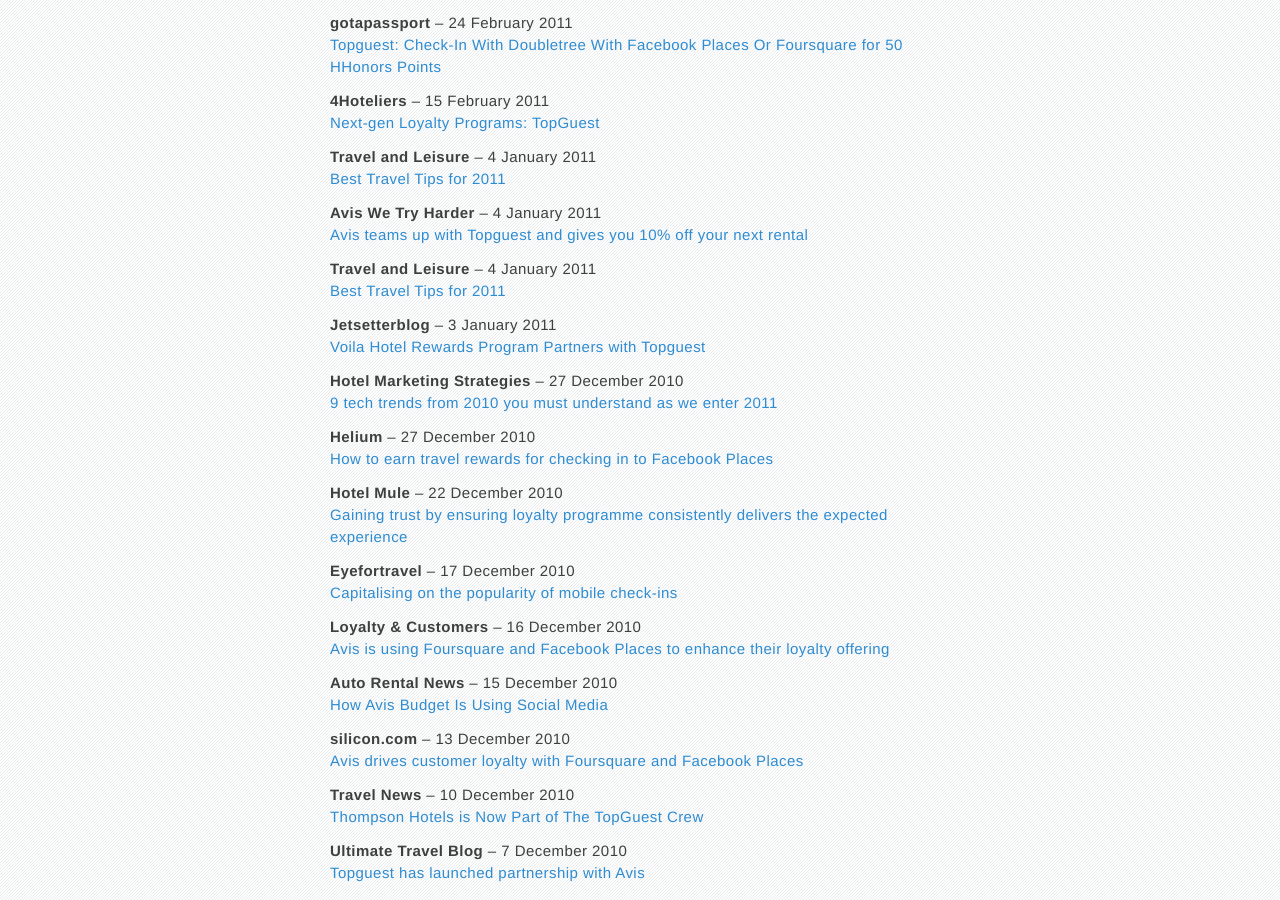
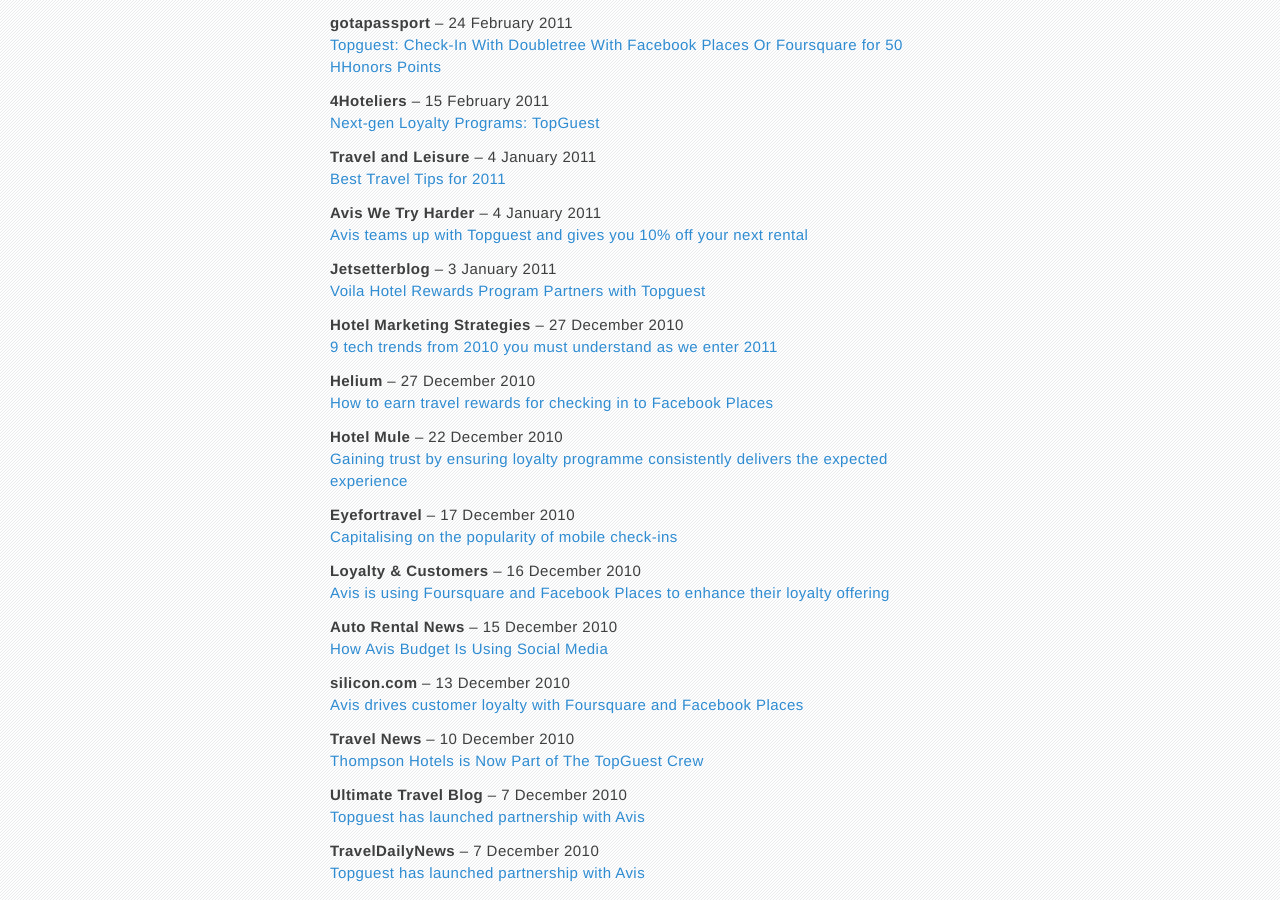
Before and after one commit to deasine/topguest.github.com, a Jekyll site: the page built from press.html, in a window 1280 px wide and 900 px high, scrolled down 980 px. Built offline with Jekyll 4.4.1, drawn with Linux system fonts in a browser that asks for light colours; nearby versions of some CDN libraries; Markdown is read by kramdown in place of the engine named in the settings.

Commit message:
removed duplicate

```diff
--- a/press.html
+++ b/press.html
@@ -76,10 +76,6 @@
   <li>
     <p class="source"><strong>Avis We Try Harder</strong> &ndash; 4 January 2011</p>
     <a href="http://www.wetryharder.co.uk/2011/01/avis-teams-up-with-topguest-and-gives-you-10-off-your-next-rental/">Avis teams up with Topguest and gives you 10% off your next rental</a>
-  </li>
-  <li>
-    <p class="source"><strong>Travel and Leisure</strong> &ndash; 4 January 2011</p>
-    <a href="http://www.travelandleisure.com/articles/best-travel-tips-for-2011/4">Best Travel Tips for 2011</a>
   </li>
   <li>
     <p class="source"><strong>Jetsetterblog</strong> &ndash; 3 January 2011</p>
```
